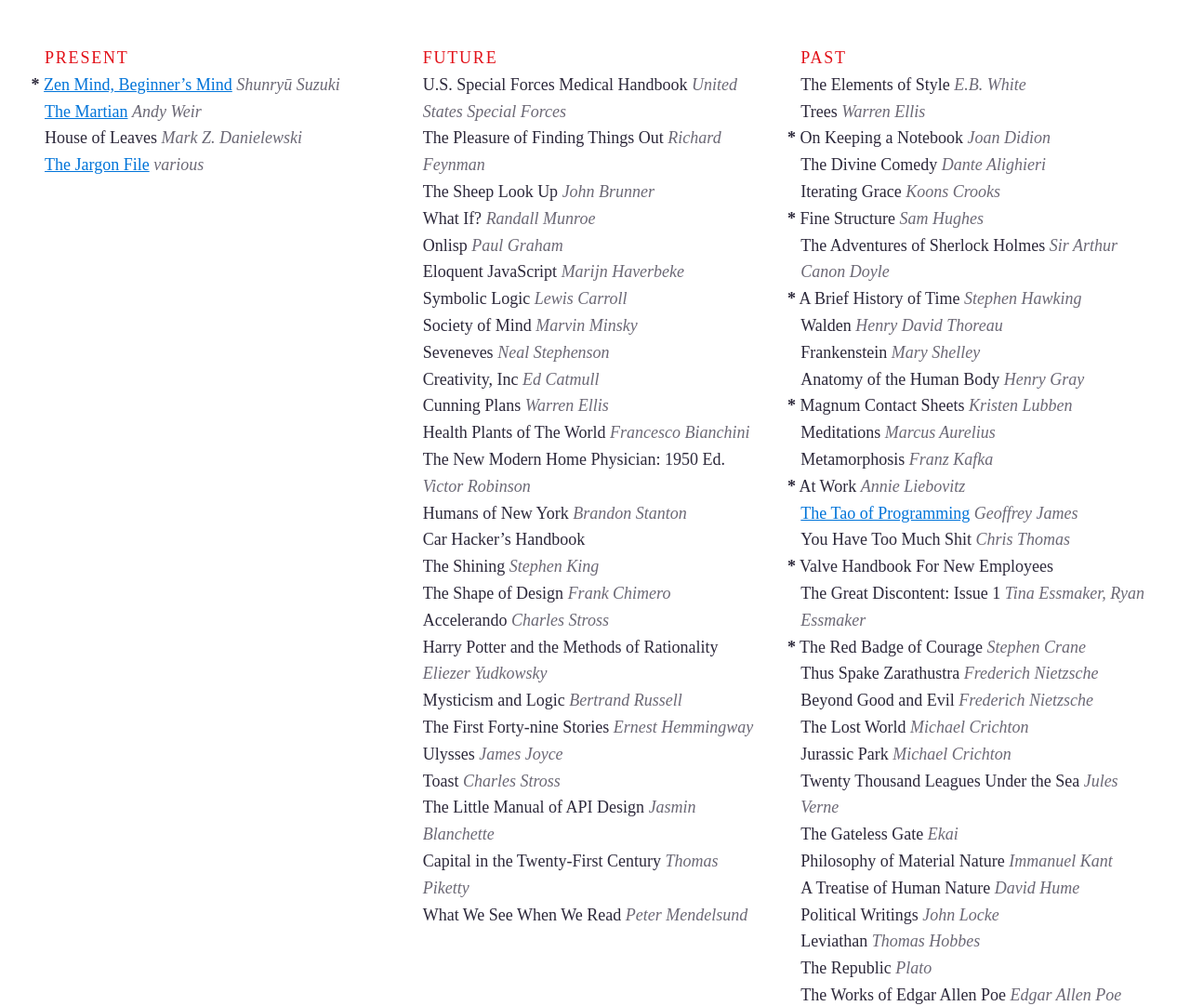
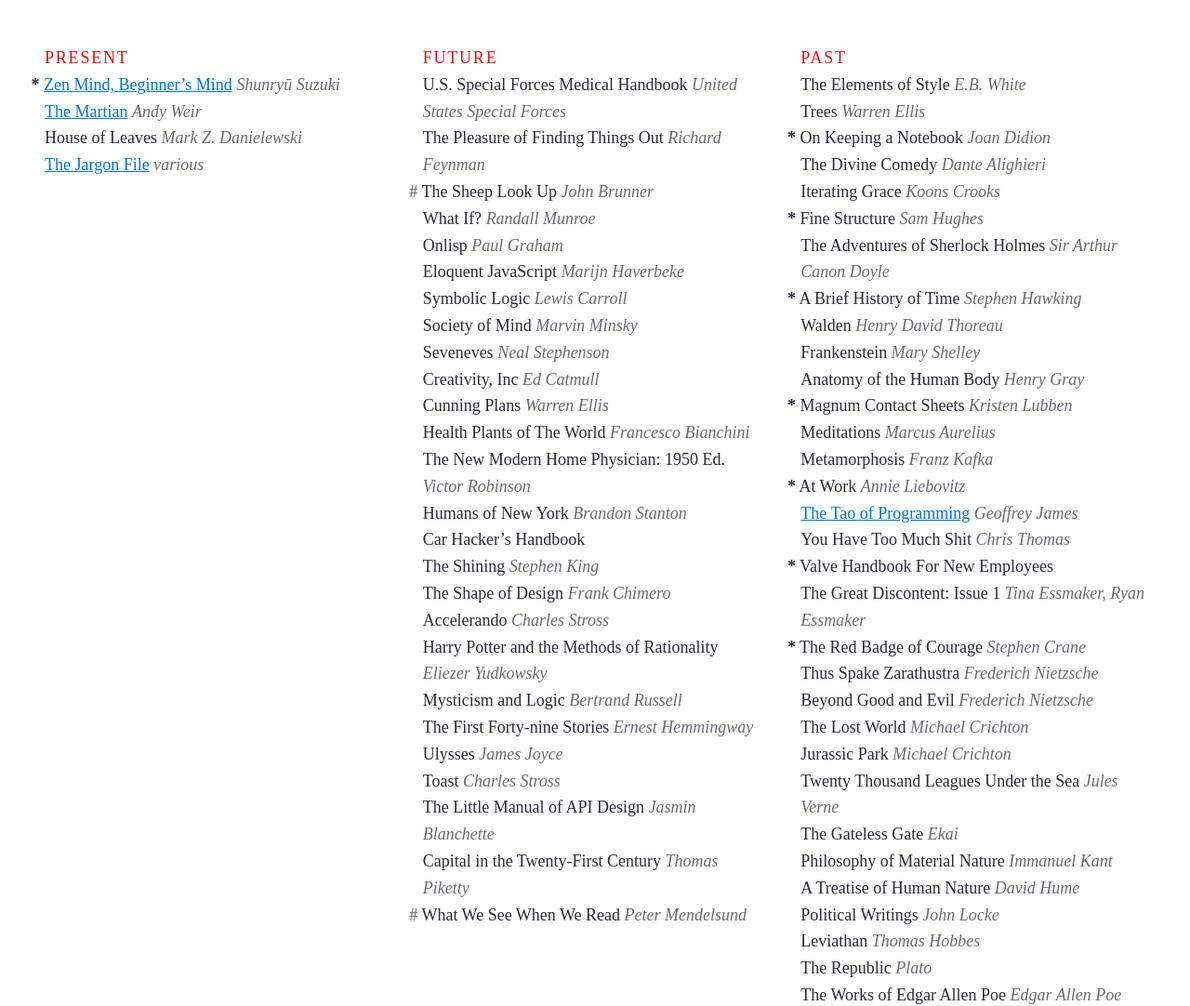
Before and after one commit to joshbeckman/andjosh.github.io, a Jekyll site: the page built from reading-lists.md, in a window 1280 px wide. Shown: the top 1082 px of the page at 93% size. Built offline with Jekyll 4.4.1, drawn with Linux system fonts in a browser that asks for light colours; Markdown is read by kramdown in place of the engine named in the settings.

Commit message:
more styling, lending links in lists

```diff
--- a/_layouts/list.html
+++ b/_layouts/list.html
@@ -37,6 +37,11 @@
     margin-left: -0.8em;
     cursor: pointer;
 }
+.lists ul li strong:first-child a {
+    text-decoration: none;
+    color: initial;
+    opacity: 0.5;
+}
 .lists ul li em {
     opacity: 0.7;
 }
@@ -60,10 +65,15 @@
 <p class="meta">
     <a href="/lists">See More Lists</a>
 </p>
-<img src="http://sounds.andjosh.com/record?id=andjosh&tone=329.63" style="display:none" />
+<img src="http://sounds.andjosh.com/record?id=andjosh&tone=329.63" style="display:none" alt="sounds"/>
 <script>
 var a = document.querySelectorAll('.lists ul li strong');
 for (var i = 0; i < a.length; i++) {
-    a[i].title = 'Recommended';
+    if (a[i].textContent === '*'){
+        a[i].title = 'Recommended';
+    } else if (a[i].textContent === '#') {
+        a[i].title = 'I need help getting this one';
+        a[i].innerHTML = '<a href="mailto:email@andjosh.com?subject=I have something to help you">#</a>';
+    }
 }
 </script>
--- a/reading-lists.md
+++ b/reading-lists.md
@@ -13,7 +13,7 @@
 
 - U.S. Special Forces Medical Handbook _United States Special Forces_
 - The Pleasure of Finding Things Out _Richard Feynman_
-- The Sheep Look Up _John Brunner_
+- __#__ The Sheep Look Up _John Brunner_
 - What If? _Randall Munroe_
 - Onlisp _Paul Graham_
 - Eloquent JavaScript _Marijn Haverbeke_
@@ -36,7 +36,7 @@
 - Toast _Charles Stross_
 - The Little Manual of API Design _Jasmin Blanchette_
 - Capital in the Twenty-First Century _Thomas Piketty_
-- What We See When We Read _Peter Mendelsund_
+- __#__ What We See When We Read _Peter Mendelsund_
 
 <!--two items:-->
 
```
